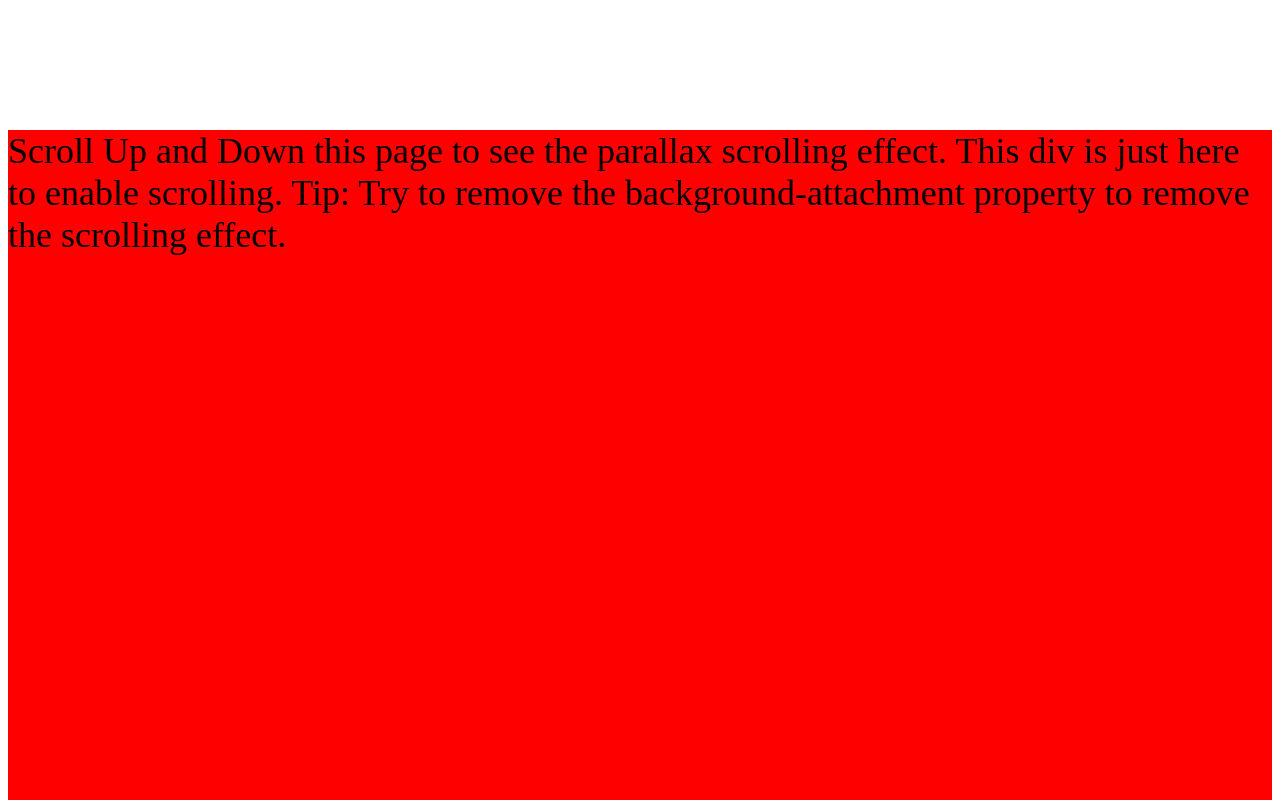
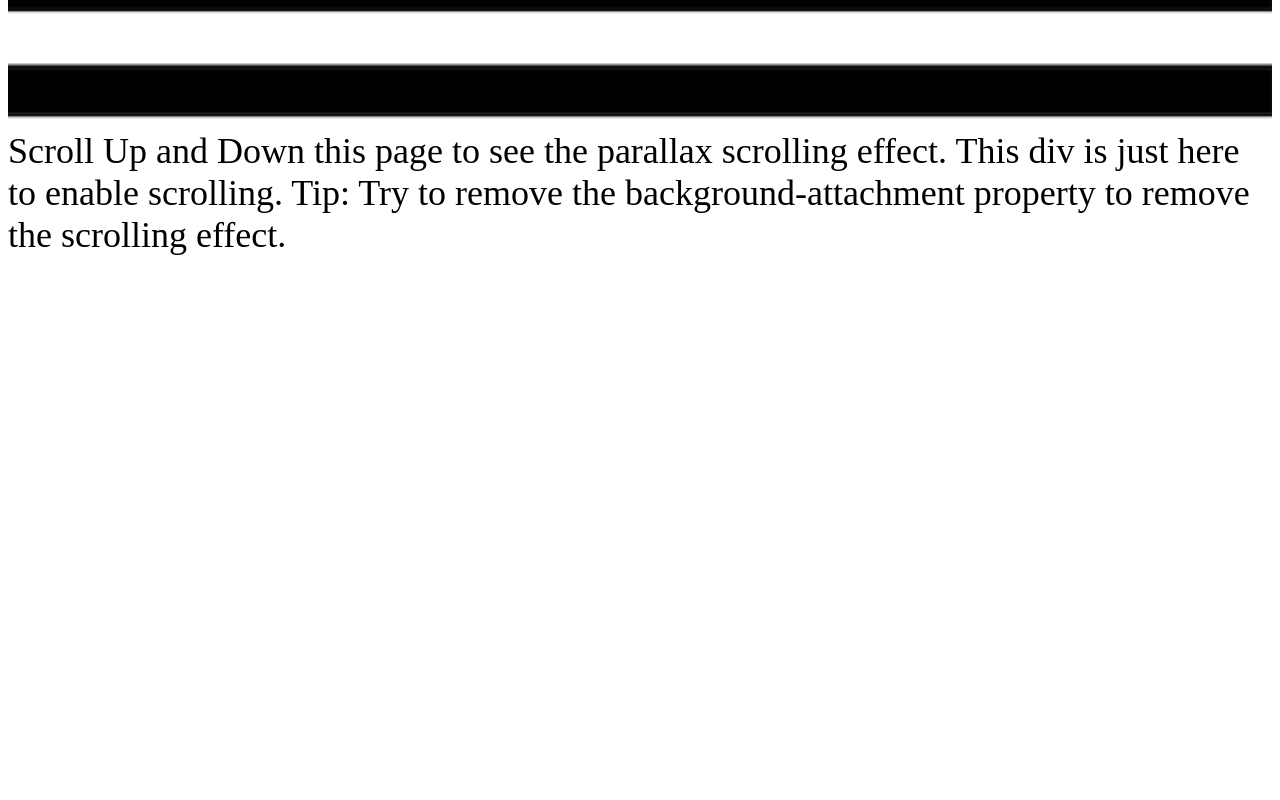
Before and after one commit to Daksh2k5/daksh2k5.github.io, a plain HTML site: page index.html in a window 1280 px wide. Shown: the part 420-1220 px from the top of the page. Drawn offline with Linux system fonts and the light colour scheme.

Commit message:
added image

```diff
--- a/index.html
+++ b/index.html
@@ -24,7 +24,7 @@
 
 <div class="parallax"></div>
 
-<div style="height:1000px;background-color:red;font-size:36px">
+<div style="height:1000px;background-color:rgb(255, 255, 255);font-size:36px">
 Scroll Up and Down this page to see the parallax scrolling effect.
 This div is just here to enable scrolling.
 Tip: Try to remove the background-attachment property to remove the scrolling effect.
```
Also changed, not shown: img_parallax.jpg (added).
